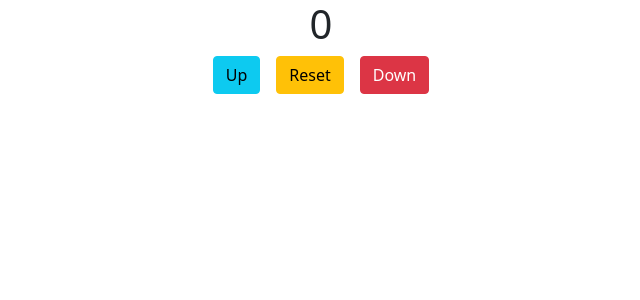
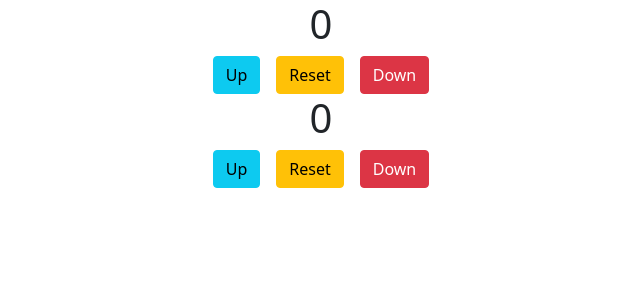
Before and after one commit to mohammad468/hook-project, a React (Create React App) app: page / in a window 1280 px wide. Shown: the top 300 px of the page, without its empty margins (319-959 px from the left). Built offline with nearby package versions, Linux system fonts and the light colour scheme.

Commit message:
usereducer part2

```diff
--- a/src/components/NewCounter.js
+++ b/src/components/NewCounter.js
@@ -1,14 +1,21 @@
 import React, { useReducer } from "react";
 import { Button, Container } from "react-bootstrap";
 
-const initialState = 0;
+const initialState = {
+  num1: 0,
+  num2: 0,
+};
 
 const reducer = (state, action) => {
-  switch (action) {
+  switch (action.type) {
     case "Up":
-      return state + 1;
+      return { ...state, num1: state.num1 + action.amount };
     case "Down":
-      return state - 1;
+      return { ...state, num1: state.num1 - action.amount };
+    case "Up2":
+      return { ...state, num2: state.num2 + action.amount };
+    case "Down2":
+      return { ...state, num2: state.num2 - action.amount };
     case "Reset":
       return initialState;
     default:
@@ -21,26 +28,54 @@ const NewCounter = () => {
     <div>
       <Container>
         <div>
-          <h1 className="text-center">{number}</h1>
+          <h1 className="text-center">{number.num1}</h1>
           <div className="d-flex justify-content-center">
             <Button
               className="mx-2"
               variant="info"
-              onClick={() => dispatch("Up")}
+              onClick={() => dispatch({ type: "Up", amount: 1 })}
             >
               Up
             </Button>
             <Button
               className="mx-2"
               variant="warning"
-              onClick={() => dispatch("Reset")}
+              onClick={() => dispatch({ type: "Reset" })}
             >
               Reset
             </Button>
             <Button
               className="mx-2"
               variant="danger"
-              onClick={() => dispatch("Down")}
+              onClick={() => dispatch({ type: "Down", amount: 1 })}
+            >
+              Down
+            </Button>
+          </div>
+        </div>
+      </Container>
+      <Container>
+        <div>
+          <h1 className="text-center">{number.num2}</h1>
+          <div className="d-flex justify-content-center">
+            <Button
+              className="mx-2"
+              variant="info"
+              onClick={() => dispatch({ type: "Up2", amount: 2 })}
+            >
+              Up
+            </Button>
+            <Button
+              className="mx-2"
+              variant="warning"
+              onClick={() => dispatch({ type: "Reset" })}
+            >
+              Reset
+            </Button>
+            <Button
+              className="mx-2"
+              variant="danger"
+              onClick={() => dispatch({ type: "Down2", amount: 2 })}
             >
               Down
             </Button>
```
